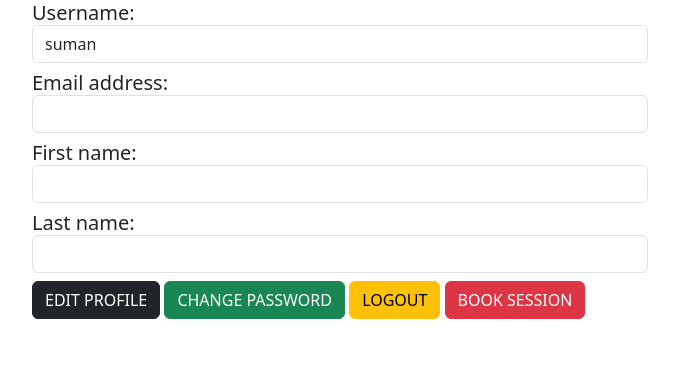
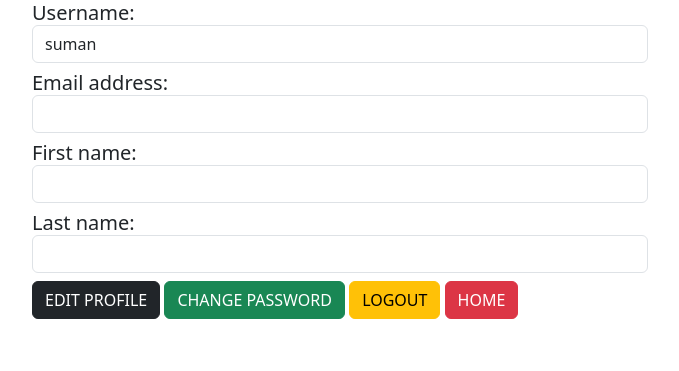
Before and after one commit to sumanpatra970/itrreturndone, a Django app: page /account in a window 1280 px wide. Shown: the part 89-460 px from the top of the page, without its empty margins (300-979 px from the left). Run offline with Django 4.2, Linux system fonts and the light colour scheme; a user stored in the database is signed in; some libraries are stand-ins or nearby versions.

Commit message:
Update account_detail.html

```diff
--- a/templates/account_detail.html
+++ b/templates/account_detail.html
@@ -29,7 +29,7 @@
                 <a href="editprofile"><button class="btn btn-dark">EDIT PROFILE</button></a>
                 <a href="password"><button class="btn btn-success">CHANGE PASSWORD</button></a>
                 <a href="logout"><button class="btn btn-warning">LOGOUT</button></a>
-                <a href="step3"><button class="btn btn-danger">BOOK SESSION</button></a>
+                <a href="/"><button class="btn btn-danger">HOME</button></a>
             </div><br>
         </div>
     </div>
```
